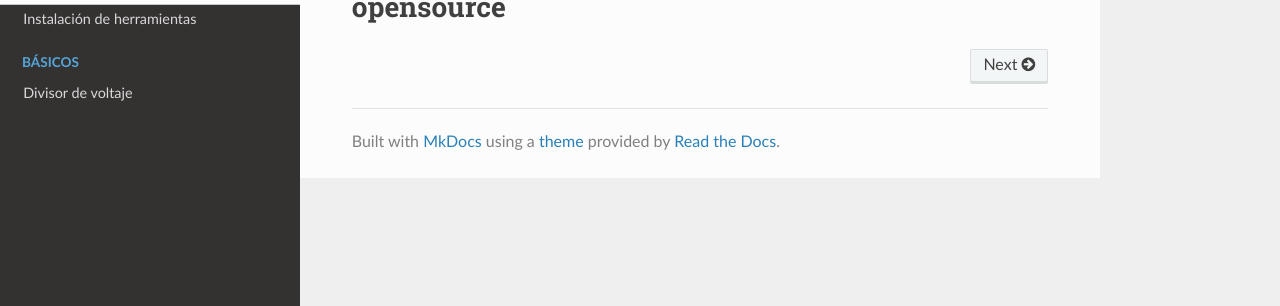
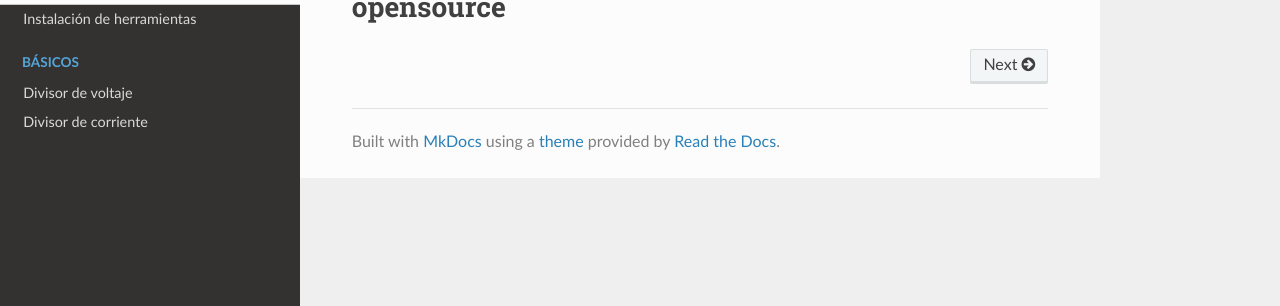
Before and after one commit to johnnycubides/circuit-simulators-opensource, an MkDocs documentation site: the page built from docs/index.md, in a window 1280 px wide. Shown: the part 148-454 px from the top of the page. Built offline with MkDocs 1.6.1, drawn with Linux system fonts in a browser that asks for light colours.

Commit message:
update docs

```diff
--- a/mkdocs.yml
+++ b/mkdocs.yml
@@ -31,3 +31,4 @@ nav:
    - Instalación de herramientas: install.md
    - Básicos:
        - Divisor de voltaje: ./basic/voltage-divider/README.md
+       - Divisor de corriente: ./basic/current-divider/README.md
```
